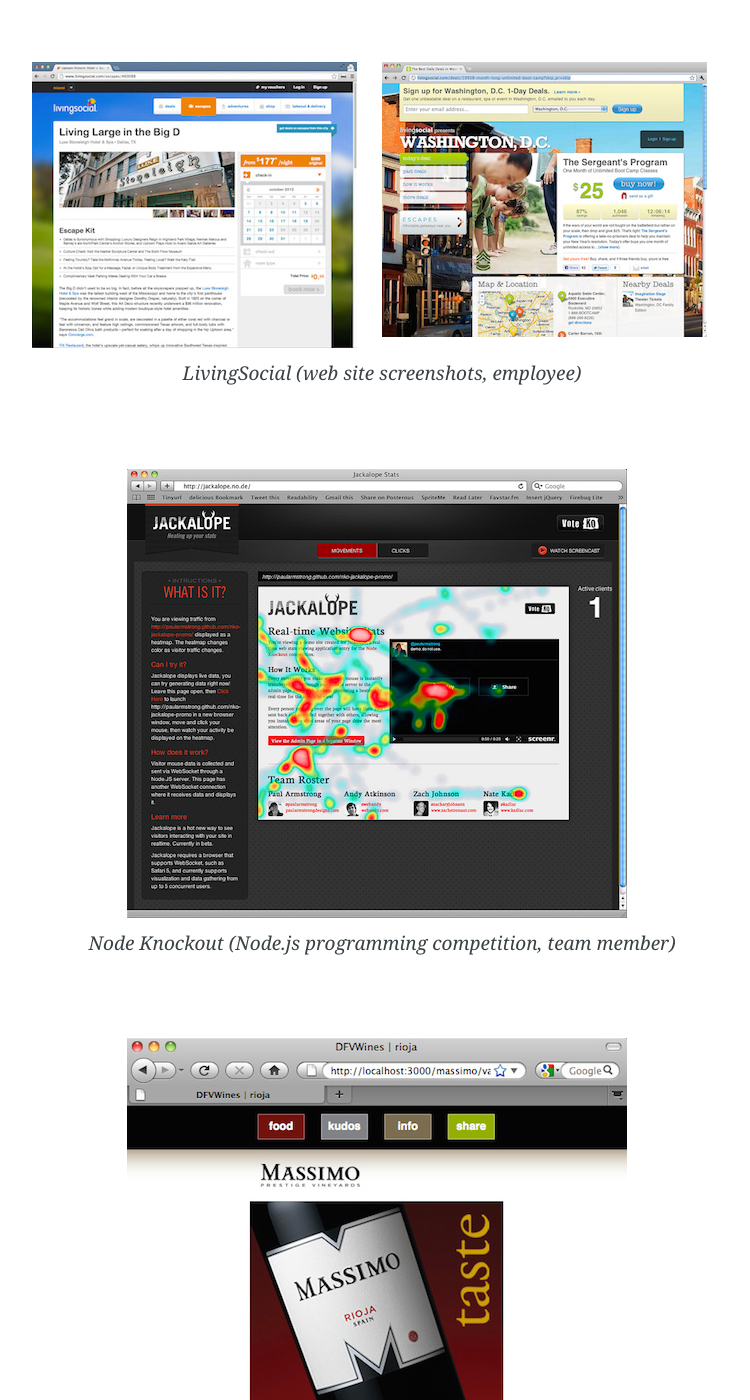
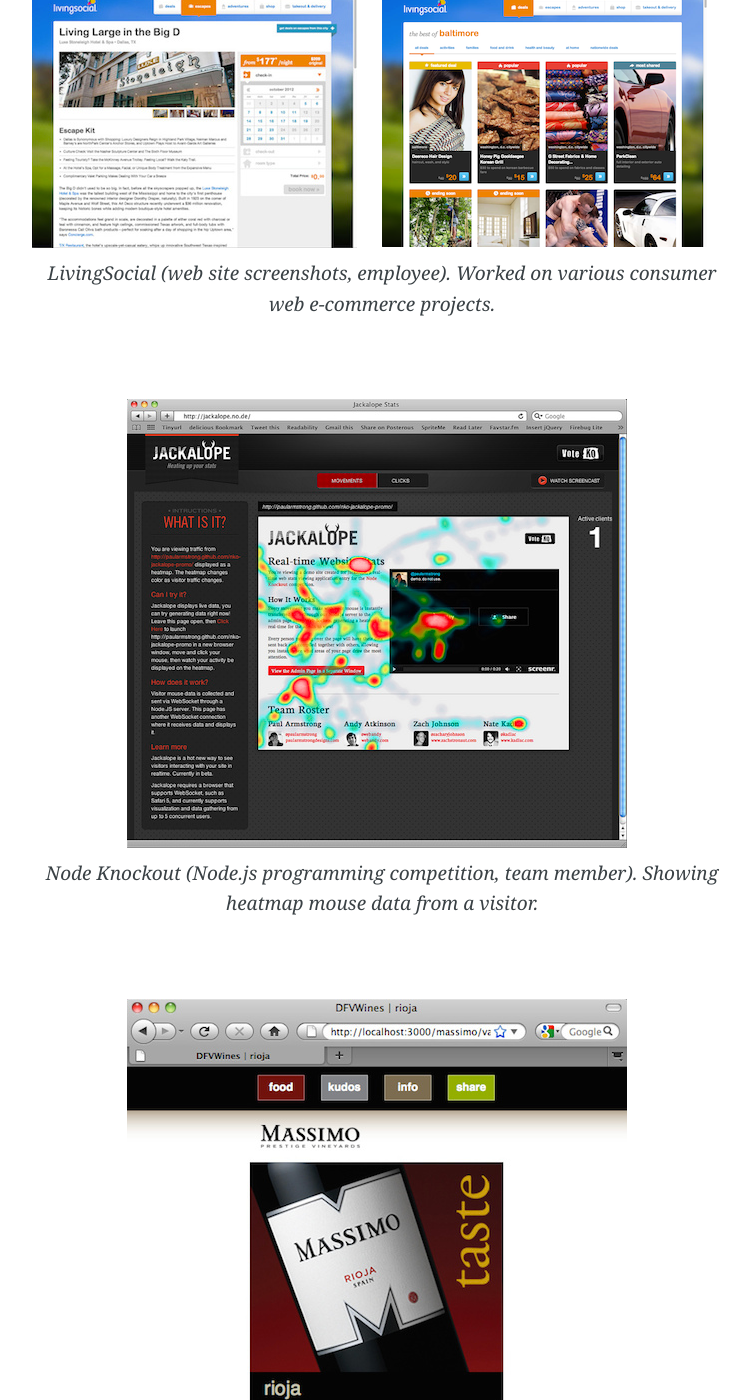
Before and after one commit to andyatkinson/blog, a Jekyll site: the page built from projects/index.md, in a window 1280 px wide and 1400 px high, scrolled down 1610 px. Shown: the whole window, without its empty margins (258-1008 px from the left). Built offline with Jekyll 4.4.1, drawn with Linux system fonts in a browser that asks for light colours; Markdown is read by kramdown in place of the engine named in the settings; some of the changed text lies outside the part shown.

```diff
--- a/_layouts/default.html
+++ b/_layouts/default.html
@@ -3,9 +3,9 @@
 <head>
     <meta http-equiv="Content-Type" content="text/html; charset=UTF-8" />
     <meta http-equiv="X-UA-Compatible" content="IE=edge,chrome=1" />
-
     <title>{{ site.name }} - {{ site.description }}</title>
     <meta name="description" content="{{ site.meta_description}}" />
+    <meta name="keywords" content="ruby, ruby on rails, software engineer, boston, cambridge, startups, lean startup, andy atkinson" />
 
     <meta name="HandheldFriendly" content="True" />
     <meta name="MobileOptimized" content="320" />
@@ -19,7 +19,6 @@
     <!-- Customisation  -->
     <link rel="stylesheet" type="text/css" href="/assets/css/main.css" />
     <link rel="stylesheet" type="text/css" href="/assets/css/extras.css" />
-
 </head>
 <body class="home-template">
   {{ content }}
--- a/projects/index.md
+++ b/projects/index.md
@@ -18,22 +18,23 @@ Apps and websites:
 
 <section>
   <figure>
-    <img src="/assets/images/portfolio-1.png" alt="PetConnect" />
-    <figcaption>PetConnect (side project, partnered with designer <a href="http://www.derrickschippert.com/">Derrick S.</a>). Ruby on Rails SaaS web app.</figcaption>
+    <img src="/assets/images/portfolio-1.png" alt="PetConnect" style="float:left;"/>
+    <img src="/assets/images/portfolio-12.png" alt="PetConnect" />
+    <figcaption>PetConnect (side project, partnered with designer <a href="http://www.derrickschippert.com/">Derrick S.</a>). Ruby on Rails SaaS web app for pet care companies, track services, invoice, collect payment.</figcaption>
   </figure>
   <figure>
-    <span style="float:left;"><img src="/assets/images/portfolio-2.png" alt="Train Brain screenshot"/></span>
+    <img src="/assets/images/portfolio-2.png" alt="Train Brain screenshot" style="float:left;"/>
     <img src="/assets/images/portfolio-3.png" alt="bus brain screenshot"/>
     <figcaption>Train Brain and Bus Brain iOS apps (side projects, partnered with designer <a href="http://www.kadlac.com/">Nate K.</a>)</figcaption>
   </figure>
   <figure>
-    <span style="float:left;"><img src="/assets/images/portfolio-4.jpg" alt="LivingSocial screenshot" /></span>
-    <img src="/assets/images/portfolio-5.jpg" alt="LivingSocial screenshot"/>
-    <figcaption>LivingSocial (web site screenshots, employee)</figcaption>
+    <img src="/assets/images/portfolio-4.jpg" alt="LivingSocial screenshot" style="float:left;" />
+    <img src="/assets/images/portfolio-11.png" alt="LivingSocial screenshot"/>
+    <figcaption>LivingSocial (web site screenshots, employee). Worked on various consumer web e-commerce projects.</figcaption>
   </figure>
   <figure>
     <img src="/assets/images/portfolio-8.jpg" alt="Node Knockout Jackalope screenshot"/>
-    <figcaption>Node Knockout (Node.js programming competition, team member)</figcaption>
+    <figcaption>Node Knockout (Node.js programming competition, team member). Showing heatmap mouse data from a visitor.</figcaption>
   </figure>
   <figure>
     <img src="/assets/images/portfolio-9.jpg" alt="product screenshot" />
@@ -41,7 +42,7 @@ Apps and websites:
   </figure>
   <figure>
     <img src="/assets/images/portfolio-10.jpg" alt="product screenshot"/>
-    <figcaption>Socialcast (employee)</figcaption>
+    <figcaption>Socialcast (employee). SaaS web application for internal communication.</figcaption>
   </figure>
 </section>
 
```
Also changed, not shown: other parts of projects/index.md (+0 -4 lines), about/index.md (+1 -1 lines), assets/images/portfolio-1.png, assets/images/portfolio-11.png (added), assets/images/portfolio-12.png (added).
